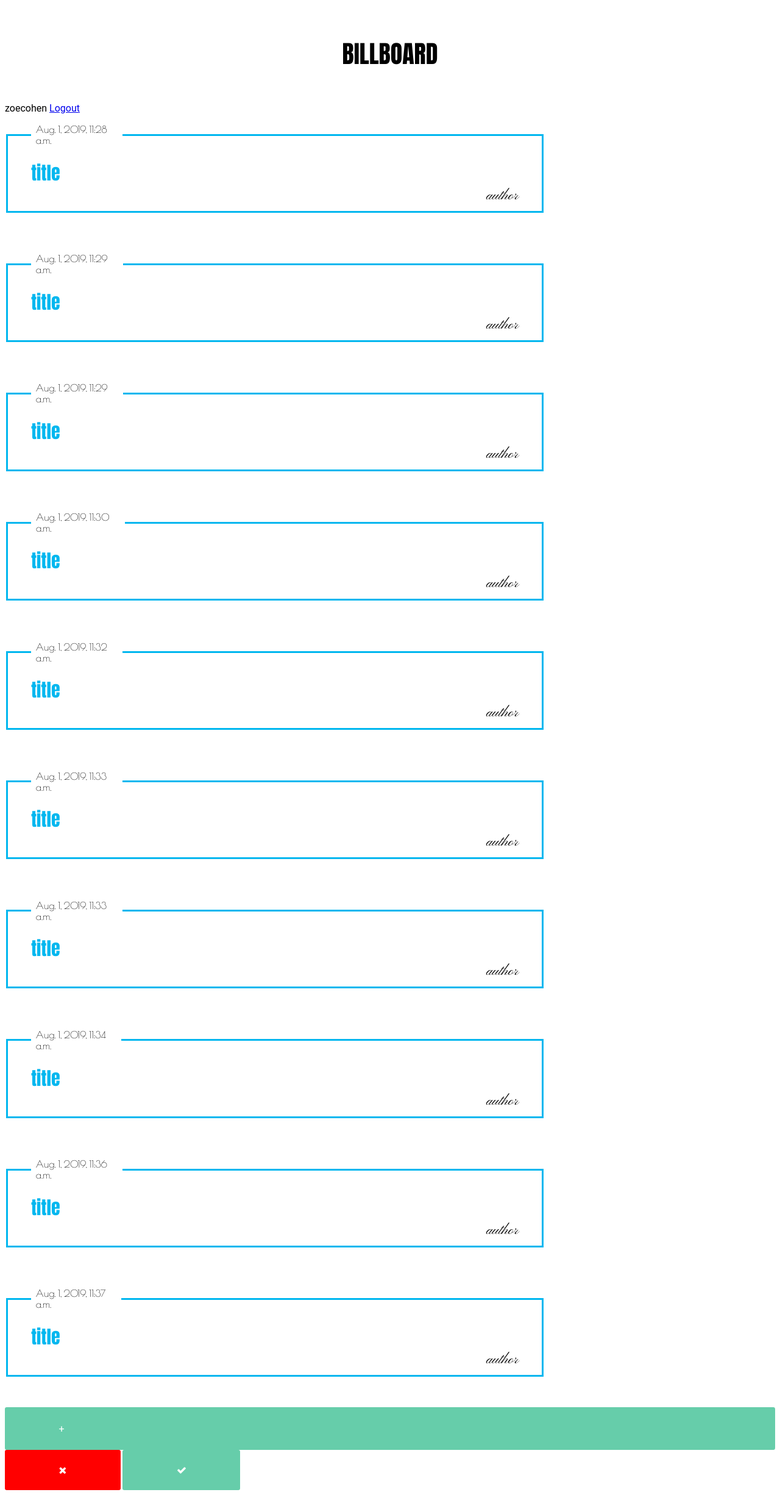
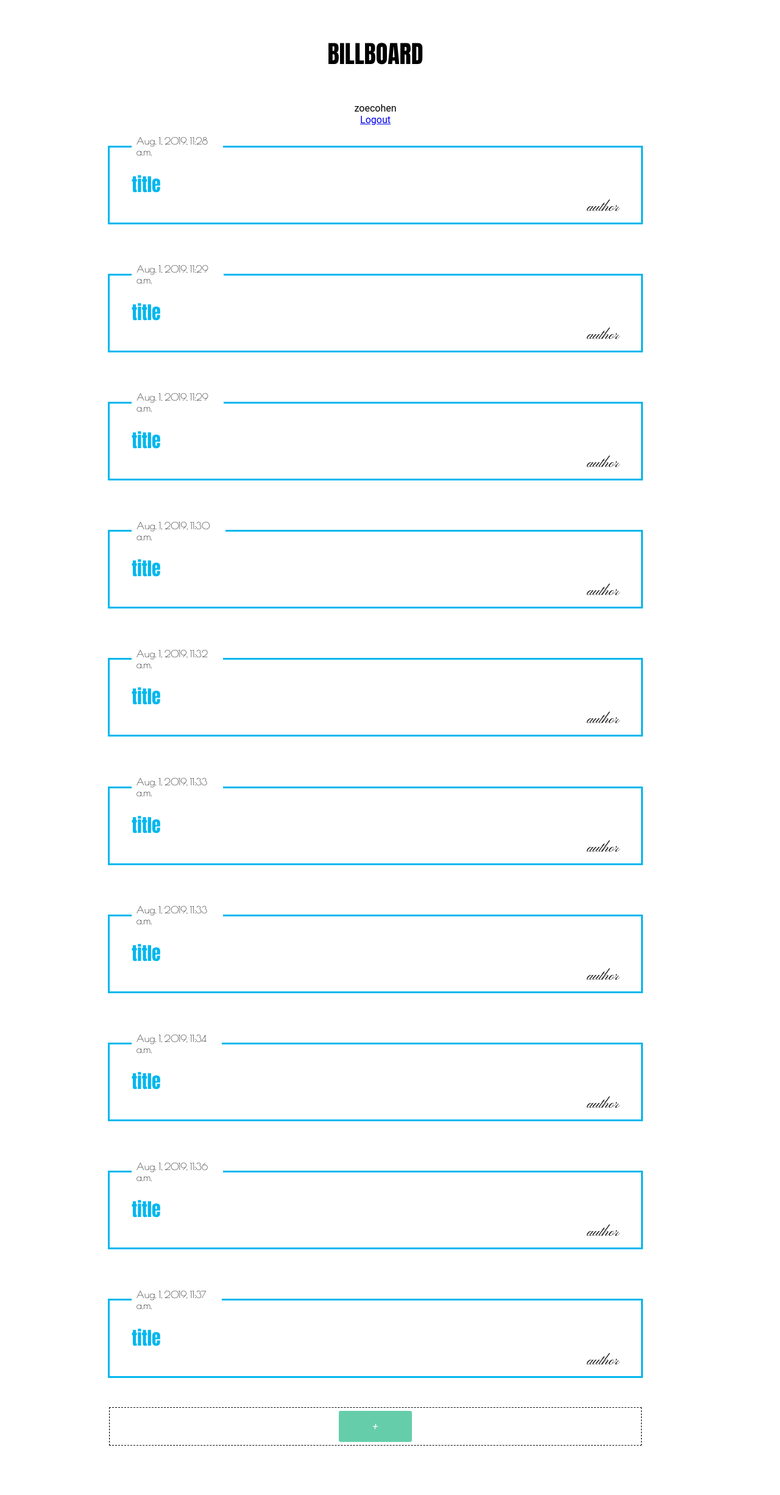
Before and after one commit to yourgirlcodes/Billboard-, a Django app: page / in a window 1280 px wide. Shown: the whole page at 61% size. After the commit the page ends 2371 px from the top, so only its background shows below. Run offline with Django 3.2, Linux system fonts and the light colour scheme; a user stored in the database is signed in; data comes from the database, SQL or seed files in the repository; both versions use the stored data as it was after the commit; some libraries are stand-ins or nearby versions.

Commit message:
mvp besides for responsive

```diff
--- a/SocialBoard/static/SocialBoard/css/styles.css
+++ b/SocialBoard/static/SocialBoard/css/styles.css
@@ -22,22 +22,30 @@ div.login_block{
 
 body {
   font-family: "Roboto", sans-serif;
-
 }
 
-.new_post{
+
+#newpostform{
 display: none;
 }
 
+
 .posts{
     height: auto;
-    max-width: 800px;
     border: 3px solid #00b7ef;
     margin-bottom: 4%;
     padding-left: 3%;
     padding-right: 3%;
+    min-width: 800px;
 }
 
+.centered-elements{
+    display: flex;
+    flex-direction: column;
+    align-items: center;
+        width: 95vw;
+    min-width: 800px;
+}
 .postdate{
     font-family: 'Poiret One', cursive;
     font-size:16px;
@@ -56,6 +64,7 @@ display: none;
     font-size:16px;
     color: #c1bfc0;
 }
+
 .post_author{
     font-family: 'Pinyon Script', cursive;
     font-size:24px;
@@ -63,14 +72,31 @@ display: none;
     float: right;
 }
 
-#addpost{
+
+#ask_to_add, #addpost{
     background-color: #66CDAA;
     font-size: 16px;
     color: white;
     border-radius: 3px;
     padding: 2% 7%;
+    margin: 5px;
 }
 
+#plus{
+display: flex;
+justify-content: center;
+}
+
+
+.newpost_buttons{
+display: flex;
+width: 800px;
+justify-content: center;
+border: 1px dashed black;
+margin-bottom: 4%;
+padding-left: 3%;
+padding-right: 3%;
+}
 
 #close{
     background-color: red;
@@ -78,16 +104,14 @@ display: none;
     color: white;
     border-radius: 3px;
     padding: 2% 7%;
+    margin: 5px;
+    border-radius: 3px;
 }
 
-#addpost:hover, #close:hover{
-    cursor: pointer;
-}
+
+
+
 
 #ask_to_add{
-    background-color: #66CDAA;
-    font-size: 16px;
-    color: white;
-    border-radius: 3px;
-    padding: 2% 7%;
+
 }
--- a/SocialBoard/static/SocialBoard/js/app.js
+++ b/SocialBoard/static/SocialBoard/js/app.js
@@ -1,30 +1,13 @@
 $(document).ready(function () {
     $("#ask_to_add").click(function () {
-        $("#newpostform").css("display", "block");
+    $("#newpostform").css("display", "block")
+    $("#plus").css("display", "none")
     });
 
     $("#close").click(function () {
-        $("#newpostform").css("display", "none");
+        $("#newpostform").css("display", "none")
+        $("#plus").css("display", "flex")
+        $("#ask_to_add").css("display", "inline-block")
     })
 
-    //    $("#addpost").click(function () {
-    //        $.ajax("/SocialBoard", {
-    //            type: "POST",
-    //            data: {
-    //                "content": $("#newcontent").val(),
-    //                "title": $("#newtitle").val(),
-    //                "author": $("#newauthor").val()
-    //            },
-    //            success: function (data) {
-    //                $("#posts").html(data + $("#posts").html())
-    //                $("#newtext").val(""),
-    //                $("#newtitle").val(""),
-    //                $("#newauthor").val("");
-    //            }
-    //        })
-    //    });
-
-
-
-
 })
--- a/SocialBoard/templates/SocialBoard/index.html
+++ b/SocialBoard/templates/SocialBoard/index.html
@@ -12,29 +12,22 @@
 </head>
 
 <body>
+<div class="centered-elements">
 
     <div id="BILLBOARD">BILLBOARD</div>
 
     {% block content %}
-
     {% if user.is_authenticated %}
 
     {{ user }}
+
     <a href="{% url 'logout' %}">Logout</a>
 
     {% if posts %}
 
-    {% for p in posts %}
-<fieldset class="posts">
-    <legend>
-        <p class="postdate" id="date">{{p.post_publish_date}}</p>
-    </legend>
-        <div class="post_title">{{p.post_title}}</div>
-        <div class="post_content">{{p.post_content}}</div>
-        <div class="post_author">{{p.post_author}}</div>
 
-</fieldset>
-    {% endfor %}
+
+        {% include 'SocialBoard/newpost.html' %}
 
     {% else %}
 
@@ -44,33 +37,37 @@
     {% endif %}
 
 
-    <div id="ask_to_add">+</div>
+        <div class="newpost_buttons" id="plus">
+            <i id="ask_to_add">+</i>
+        </div>
 
+        <div id="newpostform">
 
-    <fieldset class="new_post" id="newpostform" display="none">
+            <form action="/newpost" method="post">
+
+                <fieldset class="new_post">
                     <legend>
                         <p class="postdate" id="date">TODAY</p>
                     </legend>
-
-        <form action="/newpost" method="post">
                     {% csrf_token %}
                     <input type="text" name="title" id="title" value="title" placeholder="Title">
-            <textarea rows="7" name="content" id="content" value="content" placeholder="Your post here..."></textarea>
-            <input type="text" name="author" id="author" value="author" placeholder="Author"><input type="submit"
-                value="submit" />
+                    <textarea rows="7" name="content" id="content" value="content"
+                        placeholder="Your post here..."></textarea>
+                    <input type="text" name="author" id="author" value="author" placeholder="Author">
+                    <div class="newpost_buttons">
+                        <i class="fa fa-times" id='close'></i>
+                        <input type="submit" class="fa fa-check" id='addpost' />
+                    </div>
+                </fieldset>
             </form>
-    </fieldset>
 
+        </div>
 
-    <div class="addnewpost">
-        <i class="fa fa-times" id='close'></i>
-        <i class="fa fa-check" id='addpost'></i>
-    </div>
-    </div>
 
         {% endif %}
 
         {% endblock %}
+    </div>
     <script src="{% static 'SocialBoard/js/app.js' %}"></script>
 </body>
 
--- a/SocialBoard/templates/SocialBoard/newpost.html
+++ b/SocialBoard/templates/SocialBoard/newpost.html
@@ -1,21 +1,15 @@
-{% extends 'SocialBoard/index.html' %}
 
-
-{% block posting %}
-
-<div>Hello</div>
+{% load static %}
+<link rel="stylesheet" type="text/css" href="{% static 'SocialBoard/css/styles.css' %}">
 
 {% for p in posts %}
-<div class="posts">
+<fieldset class="posts">
     <legend>
         <p class="postdate" id="date">{{p.post_publish_date}}</p>
     </legend>
-    <ul>
-        <li>{{p.post_title}}</li>
-        <li>{{p.post_content}}</li>
-        <li>{{p.post_author}}</li>
-    </ul>
-</div>
+        <div class="post_title">{{p.post_title}}</div>
+        <div class="post_content">{{p.post_content}}</div>
+        <div class="post_author">{{p.post_author}}</div>
+
+</fieldset>
 {% endfor %}
-
-{% endblock %}
--- a/SocialBoard/templates/registration/login.html
+++ b/SocialBoard/templates/registration/login.html
@@ -1,4 +1,7 @@
 {% extends 'SocialBoard/index.html' %}
+
+{% load static %}
+<link rel="stylesheet" type="text/css" href="{% static 'SocialBoard/css/styles.css' %}">
 
 {% block content %}
 <div class="login_block">
--- a/SocialBoard/templates/registration/logout.html
+++ b/SocialBoard/templates/registration/logout.html
@@ -1,4 +1,7 @@
 {% extends 'SocialBoard/index.html' %}
+{% load static %}
+<link rel="stylesheet" type="text/css" href="{% static 'SocialBoard/css/styles.css' %}">
+
 {% block content %}
 <p>Logged out!</p>
 {% endblock %}
--- a/SocialBoard/templates/registration/register.html
+++ b/SocialBoard/templates/registration/register.html
@@ -1,4 +1,7 @@
 {% extends 'SocialBoard/index.html' %}
+{% load static %}
+<link rel="stylesheet" type="text/css" href="{% static 'SocialBoard/css/styles.css' %}">
+
 {% block content %}
 <p>Already have an account?
     <a href="{% url 'login' %}">Login</a>
--- a/SocialBoard/views.py
+++ b/SocialBoard/views.py
@@ -42,4 +42,4 @@ def newpost(request):
     author = request.POST.get("author")
     Post.objects.create(post_title=title, post_publish_date=timezone.now(), post_author=author, post_content=content)
     posts = Post.objects.all()
-    return render(request, 'SocialBoard/newpost.html', {'posts': posts})
+    return render(request, 'SocialBoard/index.html', {'posts': posts})
```
Also changed, not shown: db.sqlite3. Lines whose indentation alone changed are shown as unchanged.
